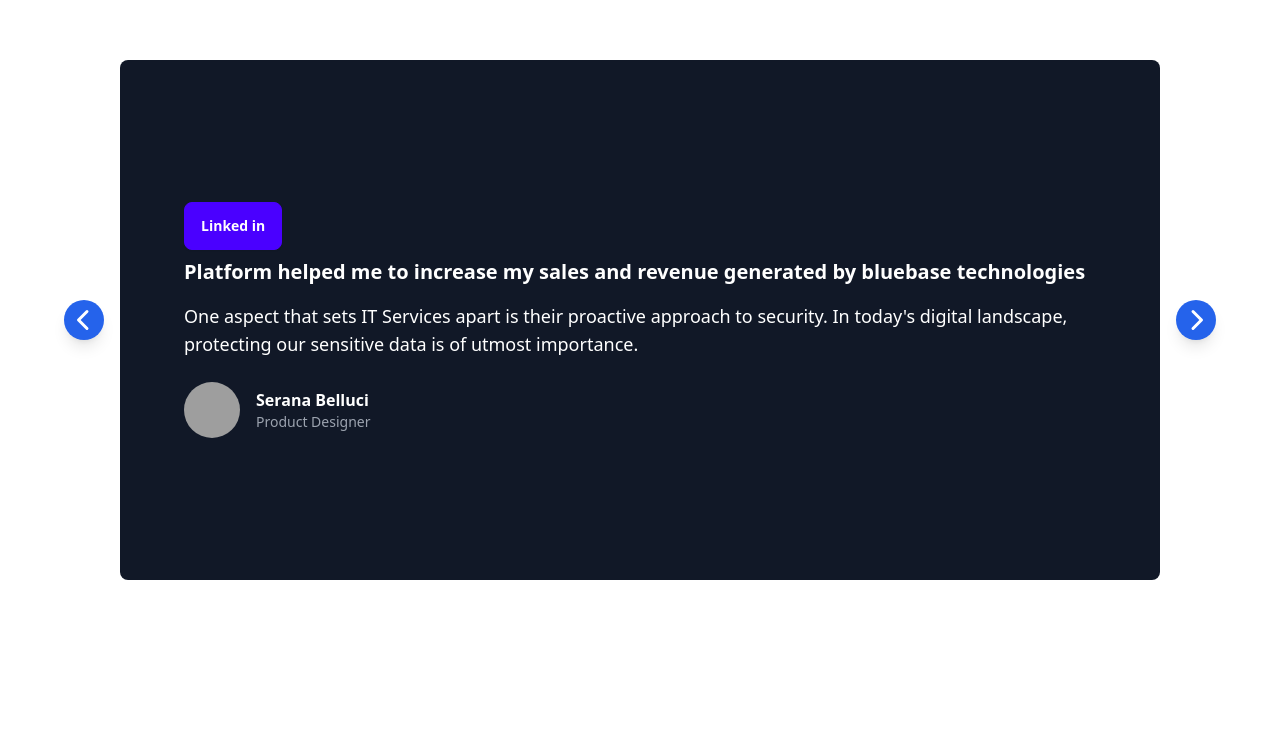
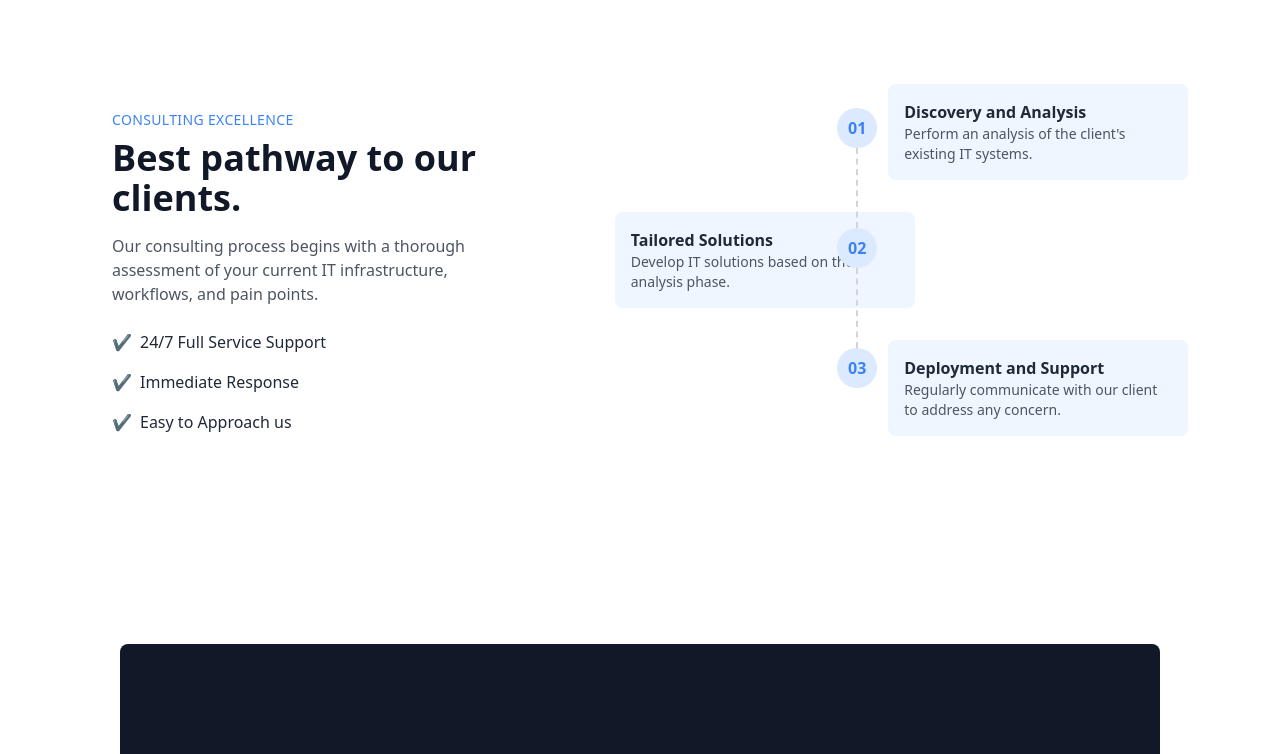
Before and after one commit to arafat20mupi/CodeCraftor, a React (Vite) app: page / in a window 1280 px wide. Shown: the part 2498-3252 px from the top of the page. Built offline with nearby package versions, Linux system fonts and the light colour scheme; grey boxes are pictures that could not be loaded.

Commit message:
time line section added

```diff
--- a/package.json
+++ b/package.json
@@ -10,6 +10,11 @@
     "preview": "vite preview"
   },
   "dependencies": {
+    "@emotion/react": "^11.13.0",
+    "@emotion/styled": "^11.13.0",
+    "@mui/icons-material": "^5.16.7",
+    "@mui/lab": "^5.0.0-alpha.173",
+    "@mui/material": "^5.16.7",
     "localforage": "^1.10.0",
     "match-sorter": "^6.3.4",
     "react": "^18.3.1",
@@ -17,6 +22,7 @@
     "react-icons": "^5.3.0",
     "react-router-dom": "^6.26.1",
     "react-tabs": "^6.0.2",
+    "rsuite": "^5.69.0",
     "slick-carousel": "^1.8.1",
     "sort-by": "^1.2.0",
     "swiper": "^11.1.9"
--- a/src/component/Pages/Home/Home.jsx
+++ b/src/component/Pages/Home/Home.jsx
@@ -2,6 +2,7 @@
 import CaseStudies from "./CaseStudies/CaseStudies";
 import HowWeDo from "./HowWeDo/HowWeDo";
 import { Slider } from "./Slider/Slider";
+import TimeLine from "./TimeLine/TimeLine";
 
 
 const Home = () => {
@@ -10,6 +11,7 @@
             <Banner />
             <HowWeDo />
             <CaseStudies />
+            <TimeLine />
             <Slider />
         </div>
     );
--- /dev/null
+++ b/src/component/Pages/Home/TimeLine/TimeLine.jsx
@@ -0,0 +1,63 @@
+import React from 'react';
+
+const TimeLine = () => {
+    return (
+        <div className="flex flex-col md:flex-row gap-5 items-center py-32 px-6 md:px-28">
+            <div className="w-full md:w-[40%] mb-8 md:mb-0">
+                <p className="text-blue-500 text-sm uppercase tracking-wide">Consulting Excellence</p>
+                <h1 className="text-2xl md:text-4xl font-bold text-gray-900 mt-2">Best pathway to our clients.</h1>
+                <p className="text-gray-600 mt-4">
+                    Our consulting process begins with a thorough assessment of your current IT infrastructure, workflows, and pain points.
+                </p>
+                <ul className="mt-6 space-y-4">
+                    <li className="flex items-center">
+                        <span className="text-blue-500 mr-2">&#10004;</span> 24/7 Full Service Support
+                    </li>
+                    <li className="flex items-center">
+                        <span className="text-blue-500 mr-2">&#10004;</span> Immediate Response
+                    </li>
+                    <li className="flex items-center">
+                        <span className="text-blue-500 mr-2">&#10004;</span> Easy to Approach us
+                    </li>
+                </ul>
+            </div>
+
+            <div className="relative w-full md:w-[60%]">
+                {/* Timeline circles in the middle */}
+                <div className="absolute left-[75%] md:left-1/2 transform md:-translate-x-1/2 top-0 h-full flex flex-col items-center">
+                    <div className="bg-blue-100 rounded-full w-8 h-8 md:w-10 md:h-10 flex items-center justify-center">
+                        <span className="text-blue-500 font-bold text-sm md:text-base">01</span>
+                    </div>
+                    <div className="border-l-2 border-dashed border-gray-300 h-16 md:h-20"></div>
+                    <div className="bg-blue-100 rounded-full w-8 h-8 md:w-10 md:h-10 flex items-center justify-center">
+                        <span className="text-blue-500 font-bold text-sm md:text-base">02</span>
+                    </div>
+                    <div className="border-l-2 border-dashed border-gray-300 h-16 md:h-20"></div>
+                    <div className="bg-blue-100 rounded-full w-8 h-8 md:w-10 md:h-10 flex items-center justify-center">
+                        <span className="text-blue-500 font-bold text-sm md:text-base">03</span>
+                    </div>
+                </div>
+
+                <div className="space-y-4 md:space-y-8 pt-8">
+                    {/* Left Position */}
+                    <div className="bg-blue-50 p-3 md:p-4 rounded-lg w-[200px] md:w-[300px] md:ml-[55%] -mt-14">
+                        <h3 className="font-semibold text-gray-800 text-sm md:text-base">Discovery and Analysis</h3>
+                        <p className="text-gray-600 text-xs md:text-sm">Perform an analysis of the client's existing IT systems.</p>
+                    </div>
+                    {/* Right Position */}
+                    <div className="bg-blue-50 p-3 md:p-4 rounded-lg w-[200px] md:w-[300px] md:ml-[11%]">
+                        <h3 className="font-semibold text-gray-800 text-sm md:text-base">Tailored Solutions</h3>
+                        <p className="text-gray-600 text-xs md:text-sm">Develop IT solutions based on the analysis phase.</p>
+                    </div>
+                    {/* Left Position */}
+                    <div className="bg-blue-50 p-3 md:p-4 rounded-lg w-[200px] md:w-[300px] md:ml-[55%] -mt-14">
+                        <h3 className="font-semibold text-gray-800 text-sm md:text-base">Deployment and Support</h3>
+                        <p className="text-gray-600 text-xs md:text-sm">Regularly communicate with our client to address any concern.</p>
+                    </div>
+                </div>
+            </div>
+        </div>
+    );
+};
+
+export default TimeLine;
```
Also changed, not shown: 1 other file (tests, documents, lock files or other folders).
